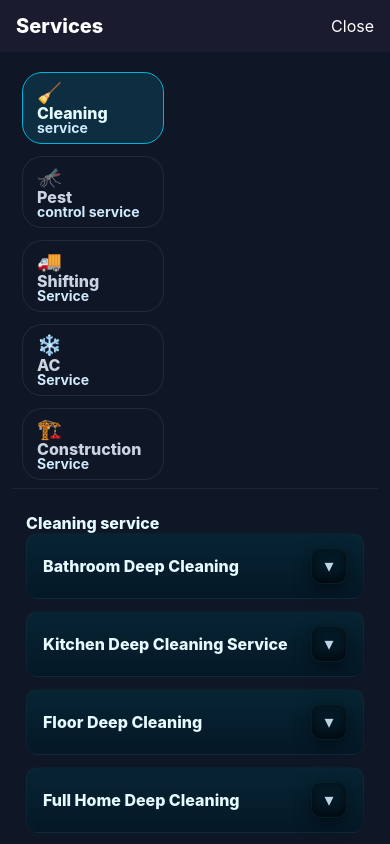
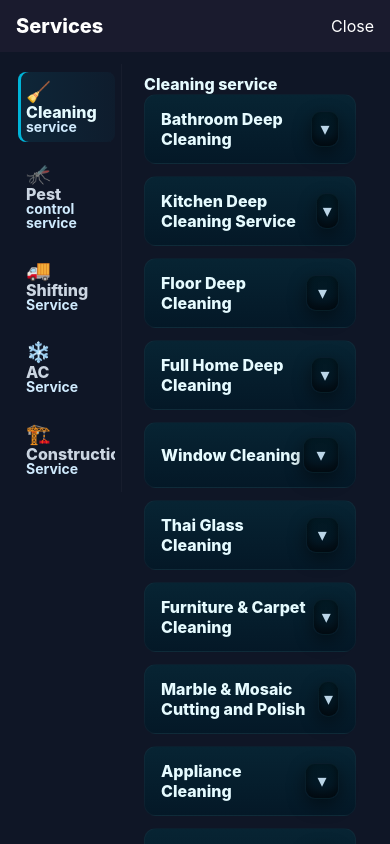
Before and after one commit to RetroRabiul/HTService, a Next.js app: page /all-services in a window 390 px wide. Shown: the top 844 px of the page. Built offline with nearby package versions, Linux system fonts and the light colour scheme.

Commit message:
booking service details for mobile

```diff
--- a/styles/BookingModal.module.css
+++ b/styles/BookingModal.module.css
@@ -108,44 +108,34 @@
 
 .servicesRightInner { max-height: calc(80vh - 160px); overflow-y: auto; padding-right: 8px; }
 
-/* ── Services modal mobile: stack nav above list ── */
+/* ── Services modal mobile: keep two-column layout ── */
 @media (max-width: 600px) {
   .servicesModal { width: 100%; max-width: 100%; margin: 0; border-radius: 20px 20px 0 0; max-height: 92vh; }
-  .servicesBody { flex-direction: column; min-height: unset; }
+  .servicesBody { flex-direction: row; min-height: unset; }
   .servicesLeft {
-    width: 100%;
-    flex-direction: row;
-    flex-wrap: nowrap;
-    overflow-x: auto;
-    overflow-y: hidden;
-    -webkit-overflow-scrolling: touch;
-    border-right: none;
-    border-bottom: 1px solid rgba(255,255,255,0.06);
-    padding: 8px 10px;
-    gap: 6px;
+    width: 110px;
+    flex-shrink: 0;
+    overflow-y: auto;
+    padding: 8px 6px;
+    gap: 4px;
     scrollbar-width: none;
   }
   .servicesLeft::-webkit-scrollbar { display: none; }
   .serviceNavItem {
-    flex-shrink: 0;
-    white-space: nowrap;
-    padding: 8px 14px;
-    border-radius: 20px;
-    font-size: 13px;
+    padding: 10px 8px;
+    border-radius: 8px;
+    font-size: 12px;
     font-weight: 600;
-    border: 1.5px solid rgba(255,255,255,0.08);
-    background: #0f1626;
-    width: auto;
+    width: 100%;
   }
   .serviceNavItemActive {
-    background: rgba(0,180,216,0.14);
-    border-color: #00B4D8;
+    background: linear-gradient(90deg, rgba(0,180,216,0.10), rgba(0,180,216,0.04));
     color: #e6fbff;
-    box-shadow: none;
+    box-shadow: inset 3px 0 0 #00B4D8;
   }
-  .servicesRight { padding: 14px 14px 80px; }
-  .servicesRightInner { max-height: calc(92vh - 180px); padding-right: 4px; }
-  .subserviceItem { padding: 12px 12px; font-size: 13px; }
+  .servicesRight { padding: 12px 10px 80px; }
+  .servicesRightInner { max-height: calc(92vh - 160px); padding-right: 4px; }
+  .subserviceItem { padding: 10px 10px; font-size: 13px; }
 }
 
 .servicesRightCollapsed { padding-left: 18px; padding-right: 18px; }
```
